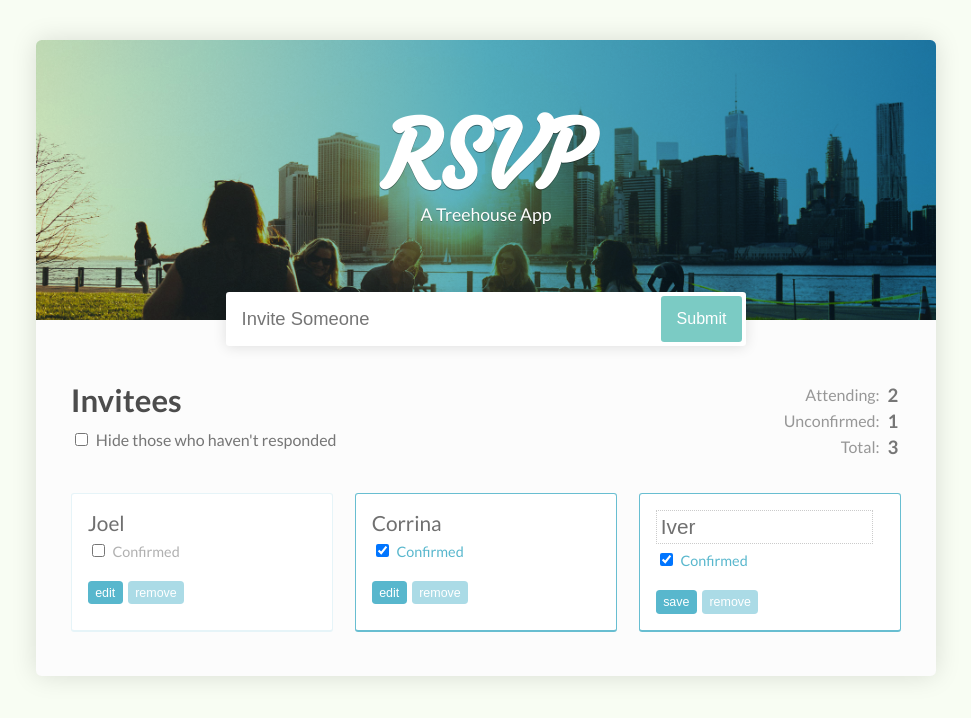
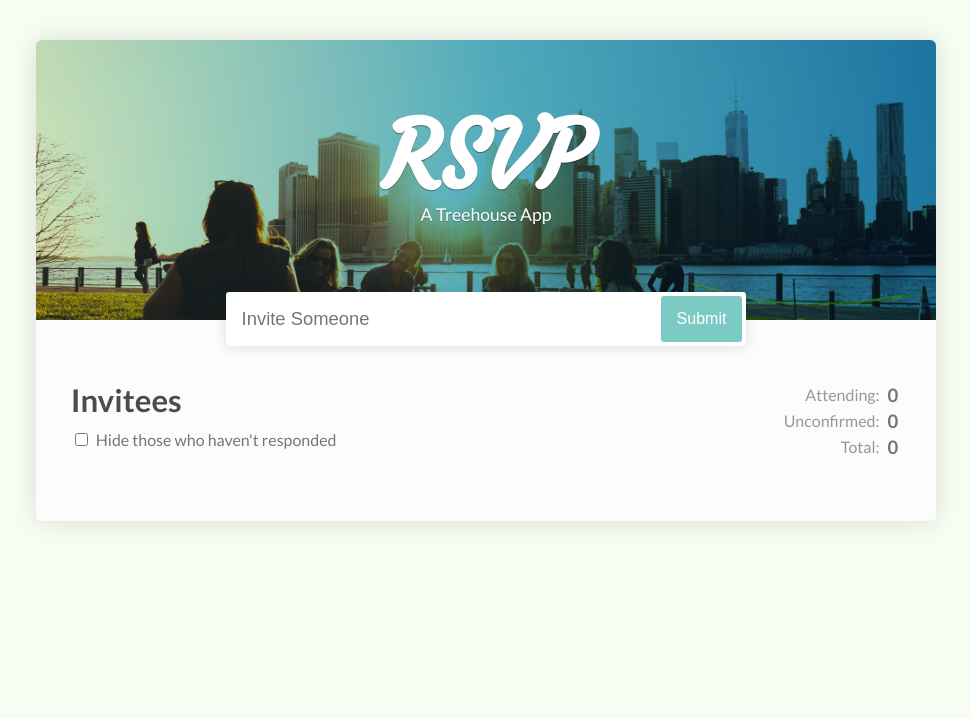
Before and after one commit to willgorham/demo-rsvp-app, a React (Create React App) app: page / in a window 1280 px wide. Shown: the top 718 px of the page, without its empty margins (154-1125 px from the left). Built offline with nearby package versions, Linux system fonts and the light colour scheme.

Commit message:
Remove default data

```diff
--- a/src/App.js
+++ b/src/App.js
@@ -7,26 +7,7 @@ class App extends Component {
 
   state = {
     pendingInvitee: '',
-    invitees: [
-      {
-        id: 1,
-        name: 'Joel',
-        isConfirmed: false,
-        isEditing: false,
-      },
-      {
-        id: 2,
-        name: 'Corrina',
-        isConfirmed: true,
-        isEditing: false,
-      },
-      {
-        id: 3,
-        name: 'Iver',
-        isConfirmed: true,
-        isEditing: true,
-      }
-    ],
+    invitees: [],
     onlyShowConfirmed: false,
   };
 
```
